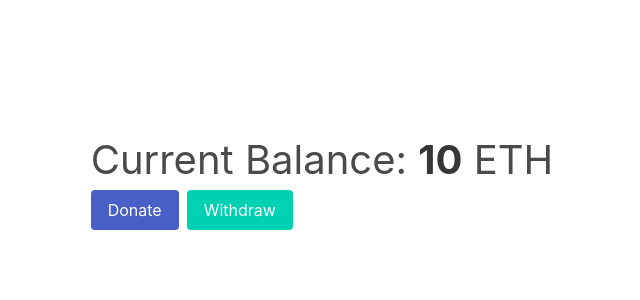
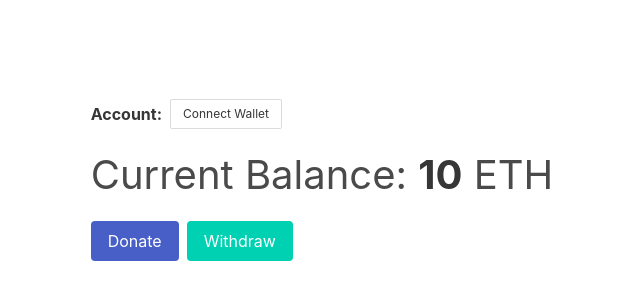
Before and after one commit to receronp/faucet-dapp, a React app: page / in a window 1280 px wide. Shown: the part 220-520 px from the top of the page, without its empty margins (318-958 px from the left). Built offline with nearby package versions, Linux system fonts and the light colour scheme.

Commit message:
Adds web3 dependencies, updates front.

```diff
--- a/package.json
+++ b/package.json
@@ -26,6 +26,7 @@
     "bulma": "^0.9.4",
     "dotenv": "^16.0.3",
     "react": "^18.2.0",
-    "react-dom": "^18.2.0"
+    "react-dom": "^18.2.0",
+    "web3": "^1.9.0"
   }
 }
--- a/src/App.js
+++ b/src/App.js
@@ -1,11 +1,61 @@
+import { useEffect, useState } from "react";
 import "./App.css";
+import Web3 from "web3";
 
 const App = () => {
+  const [web3API, setWeb3API] = useState({ web3: null, provider: null });
+  const [account, setAccount] = useState(null);
+
+  useEffect(() => {
+    const loadProvider = async () => {
+      let provider = null;
+      if (window && window.ethereum) {
+        // We are in the browser and metamask is running.
+        provider = window.ethereum;
+        setWeb3API({ web3: new Web3(provider), provider });
+      }
+    };
+
+    loadProvider();
+  }, []);
+
+  useEffect(() => {
+    const getAccounts = async () => {
+      const accounts = await web3API.web3.eth.getAccounts();
+      setAccount(accounts[0]);
+    };
+    web3API.web3 && getAccounts();
+  }, [web3API.web3]);
+
   return (
     <>
       <div className="faucet-wrapper">
         <div className="faucet">
-          <div className="balance-view is-size-2">
+          <div className="is-flex is-align-items-center">
+            <span>
+              <strong className="mr-2">Account: </strong>
+            </span>
+            {account ? (
+              account
+            ) : (
+              <button
+                className="button is-small"
+                onClick={async () => {
+                  try {
+                    await web3API.provider.request({
+                      method: "eth_requestAccounts",
+                    });
+                    location.reload();
+                  } catch (e) {
+                    console.log(e);
+                  }
+                }}
+              >
+                Connect Wallet
+              </button>
+            )}
+          </div>
+          <div className="balance-view is-size-2 my-4">
             Current Balance: <strong>10</strong> ETH
           </div>
           <button className="button is-link mr-2">Donate</button>
```
Also changed, not shown: 1 other file (tests, documents, lock files or other folders).
